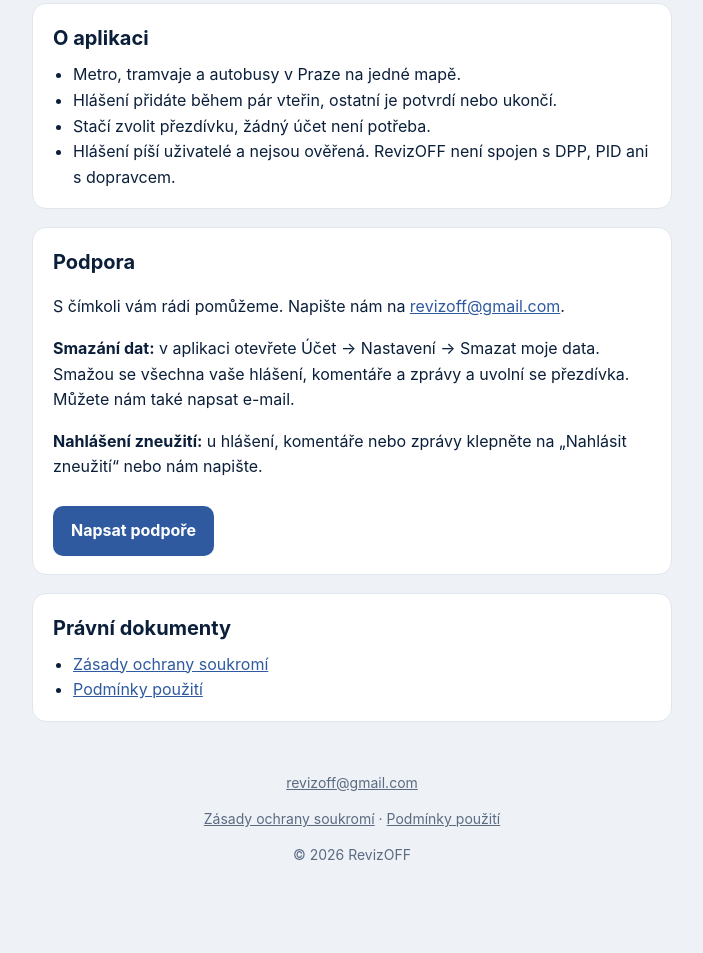
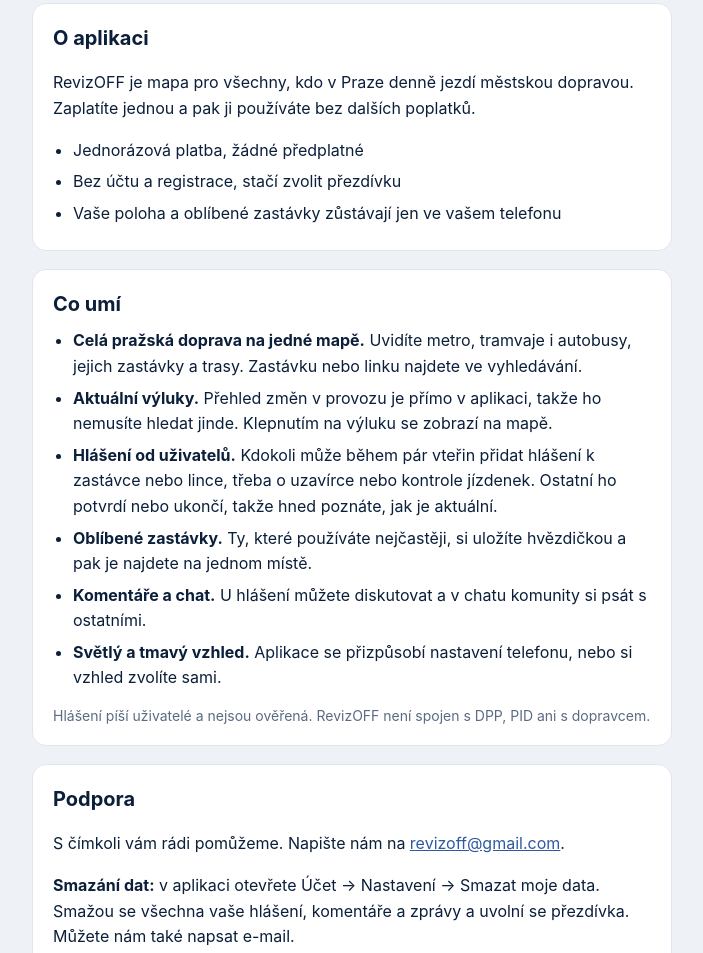
Before and after one commit to get-revizoff/get-revizoff.github.io, a plain HTML site: page index.html in a window 1280 px wide. Shown: the part 406-1359 px from the top of the page, without its empty margins (288-991 px from the left). Before the commit the page ends 1327 px from the top, so only its background shows below. Drawn offline with Linux system fonts and the light colour scheme.

Commit message:
Add files via upload

```diff
--- a/index.html
+++ b/index.html
@@ -23,10 +23,12 @@ h1{font-size:34px;margin:14px 0 6px;letter-spacing:-.5px}
 section{background:var(--card);border:1px solid var(--line);border-radius:14px;padding:18px 20px;margin:18px 0}
 h2{font-size:20px;margin:0 0 8px}
 a{color:var(--navy)}
-ul{margin:8px 0 0;padding-left:20px}
-.btn{display:inline-block;margin-top:10px;background:var(--navy);color:#fff;text-decoration:none;font-weight:700;padding:12px 18px;border-radius:10px}
+ul{margin:8px 0 0;padding-left:20px}li{margin:6px 0}
+.btn{display:block;text-align:center;margin-top:14px;background:var(--navy);color:#fff;text-decoration:none;font-weight:700;padding:12px 18px;border-radius:10px}
 footer{color:var(--mute);font-size:14px;text-align:center;padding:18px 0 40px}
 footer a{color:var(--mute)}
+.links{list-style:none;margin:6px 0 0;padding:0}.links li+li{border-top:1px solid var(--line)}.links a{display:flex;justify-content:space-between;align-items:center;padding:14px 0;color:var(--ink);text-decoration:none;font-size:17px}.links a:after{content:'\203A';color:var(--mute);font-size:22px;line-height:1}
+footer .fl{display:flex;flex-direction:column;gap:4px;margin:6px 0}footer .fl a{text-decoration:none}
 </style>
 </head>
 <body>
@@ -39,12 +41,24 @@ footer a{color:var(--mute)}
 </div>
 <section>
 <h2>O aplikaci</h2>
+<p>RevizOFF je mapa pro všechny, kdo v Praze denně jezdí městskou dopravou. Zaplatíte jednou a pak ji používáte bez dalších poplatků.</p>
 <ul>
-<li>Metro, tramvaje a autobusy v Praze na jedné mapě.</li>
-<li>Hlášení přidáte během pár vteřin, ostatní je potvrdí nebo ukončí.</li>
-<li>Stačí zvolit přezdívku, žádný účet není potřeba.</li>
-<li>Hlášení píší uživatelé a nejsou ověřená. RevizOFF není spojen s DPP, PID ani s dopravcem.</li>
+<li>Jednorázová platba, žádné předplatné</li>
+<li>Bez účtu a registrace, stačí zvolit přezdívku</li>
+<li>Vaše poloha a oblíbené zastávky zůstávají jen ve vašem telefonu</li>
 </ul>
+</section>
+<section>
+<h2>Co umí</h2>
+<ul>
+<li><b>Celá pražská doprava na jedné mapě.</b> Uvidíte metro, tramvaje i autobusy, jejich zastávky a trasy. Zastávku nebo linku najdete ve vyhledávání.</li>
+<li><b>Aktuální výluky.</b> Přehled změn v provozu je přímo v aplikaci, takže ho nemusíte hledat jinde. Klepnutím na výluku se zobrazí na mapě.</li>
+<li><b>Hlášení od uživatelů.</b> Kdokoli může během pár vteřin přidat hlášení k zastávce nebo lince, třeba o uzavírce nebo kontrole jízdenek. Ostatní ho potvrdí nebo ukončí, takže hned poznáte, jak je aktuální.</li>
+<li><b>Oblíbené zastávky.</b> Ty, které používáte nejčastěji, si uložíte hvězdičkou a pak je najdete na jednom místě.</li>
+<li><b>Komentáře a chat.</b> U hlášení můžete diskutovat a v chatu komunity si psát s ostatními.</li>
+<li><b>Světlý a tmavý vzhled.</b> Aplikace se přizpůsobí nastavení telefonu, nebo si vzhled zvolíte sami.</li>
+</ul>
+<p style="color:var(--mute);font-size:14px;margin:14px 0 0">Hlášení píší uživatelé a nejsou ověřená. RevizOFF není spojen s DPP, PID ani s dopravcem.</p>
 </section>
 <section id="podpora">
 <h2>Podpora</h2>
@@ -55,14 +69,14 @@ footer a{color:var(--mute)}
 </section>
 <section>
 <h2>Právní dokumenty</h2>
-<ul>
+<ul class="links">
 <li><a href="privacy.html">Zásady ochrany soukromí</a></li>
 <li><a href="terms.html">Podmínky použití</a></li>
 </ul>
 </section>
 <footer>
 <p><a href="mailto:revizoff@gmail.com">revizoff@gmail.com</a></p>
-<p><a href="privacy.html">Zásady ochrany soukromí</a> · <a href="terms.html">Podmínky použití</a></p>
+<div class="fl"><a href="privacy.html">Zásady ochrany soukromí</a><a href="terms.html">Podmínky použití</a></div>
 <p>© 2026 RevizOFF</p>
 </footer>
 </div>
```
